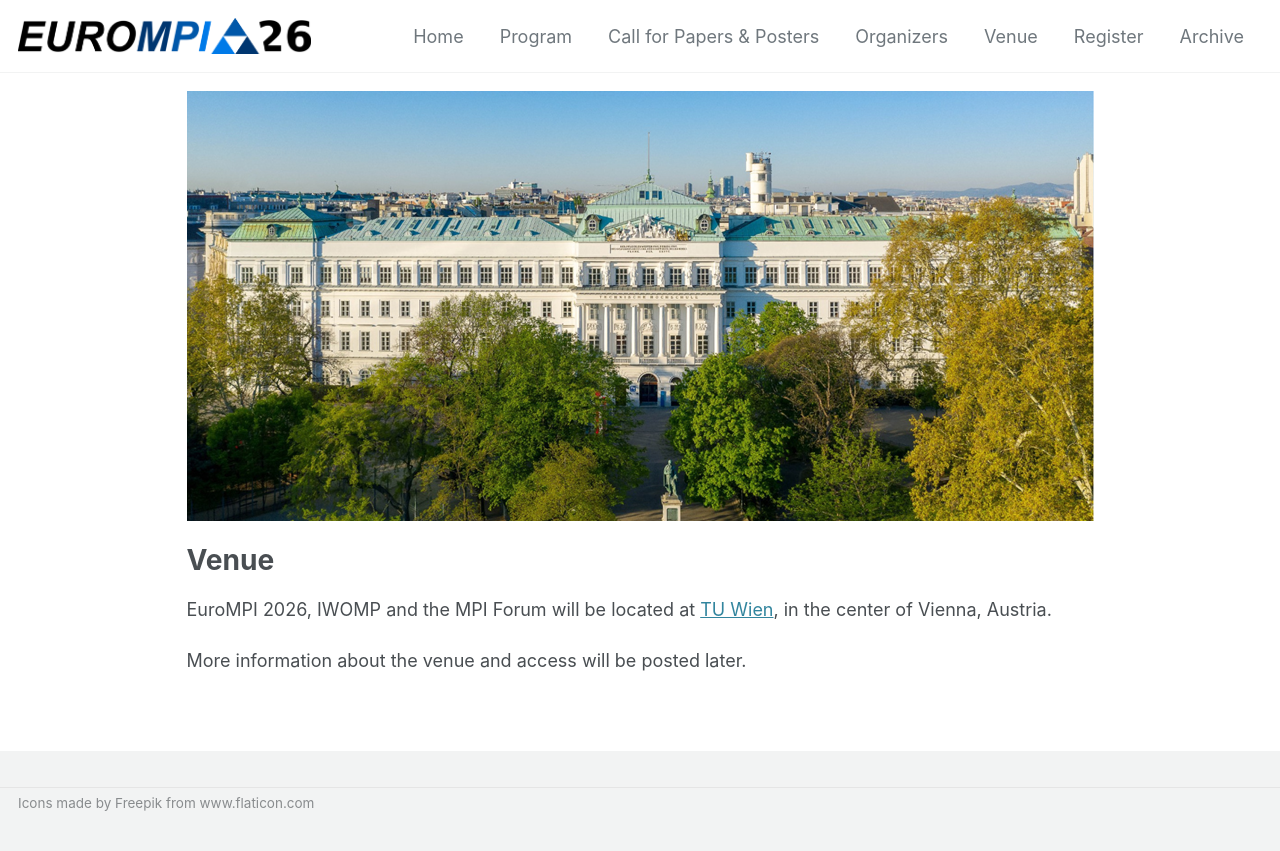
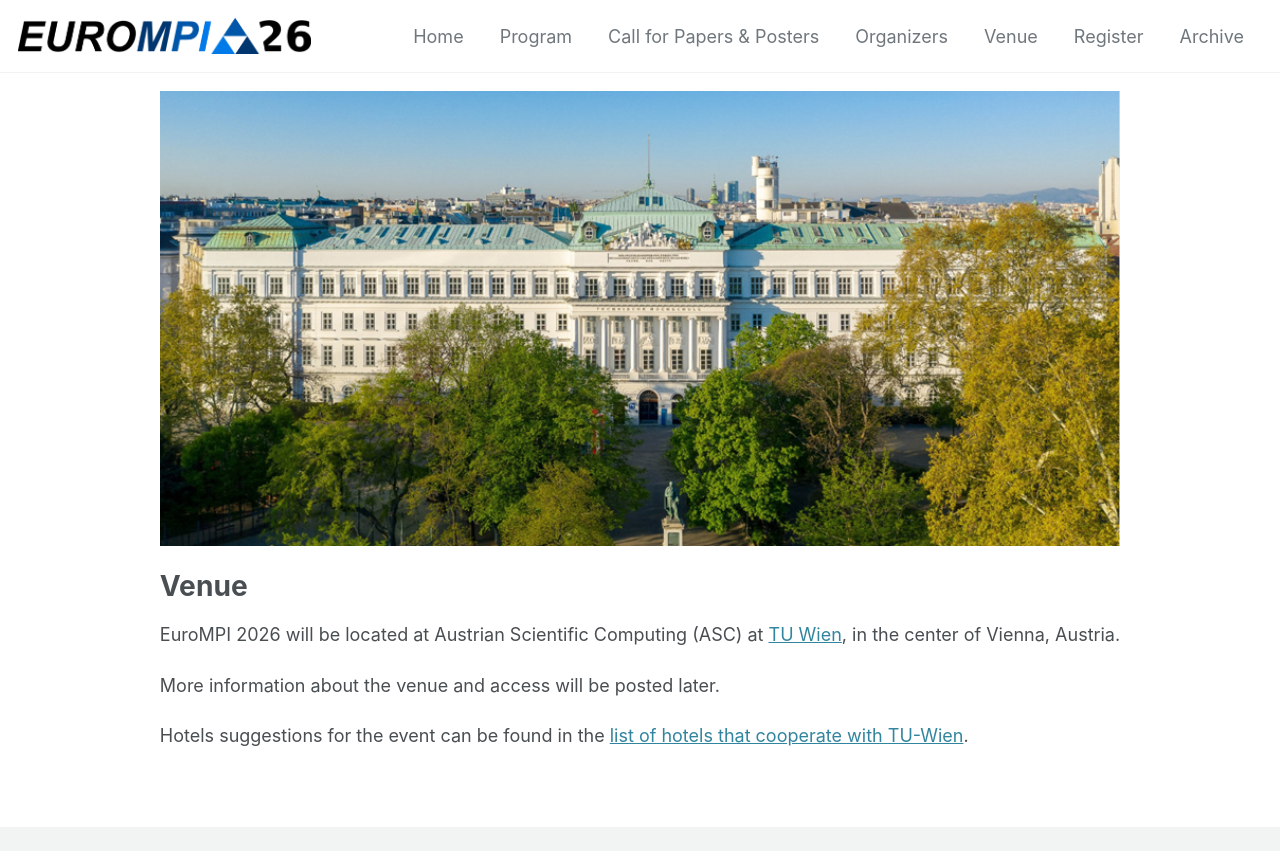
Before and after one commit to eurompi/eurompi.github.io, a Jekyll site: the page built from _pages/venue.md, in a window 1280 px wide. Shown: the top 851 px of the page. Built offline with Jekyll 4.4.1, drawn with Linux system fonts in a browser that asks for light colours; cached includes are drawn as plain includes; grey boxes are pictures that could not be loaded.

Commit message:
Add information about hotels from TU-Wien.
Signed-off-by: Christoph Niethammer <niethammer@hlrs.de>

```diff
--- a/_pages/venue.md
+++ b/_pages/venue.md
@@ -6,9 +6,13 @@
 
 <h1>Venue</h1>
 
-<p>EuroMPI 2026, IWOMP and the MPI Forum will be located at <a href="https://www.tuwien.at/en/">TU Wien</a>, in the center of Vienna, Austria.</p>
+<p>EuroMPI 2026 will be located at Austrian Scientific Computing (ASC)  at <a href="https://www.tuwien.at/en/">TU Wien</a>, in the center of Vienna, Austria.</p>
 
 More information about the venue and access will be posted later.
+
+Hotels suggestions for the event can be found in the <a href="https://www.tuwien.at/fileadmin/Assets/dienstleister/Eventmanagement/TU_Wien_Hotel_Kooperationen.pdf">list of hotels that cooperate with TU-Wien</a>.
+
+
 
 
 <!---
```
